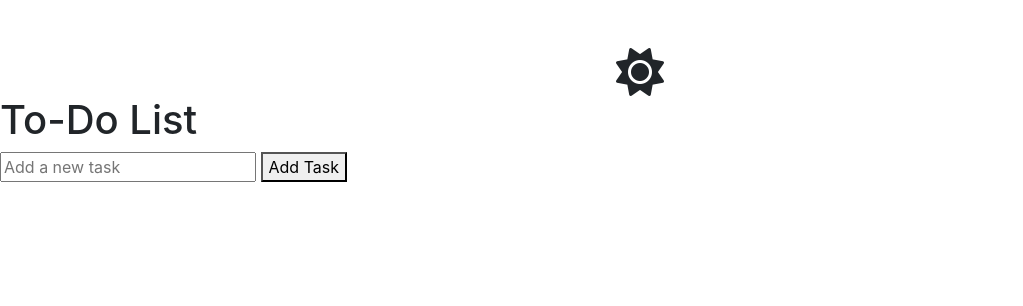
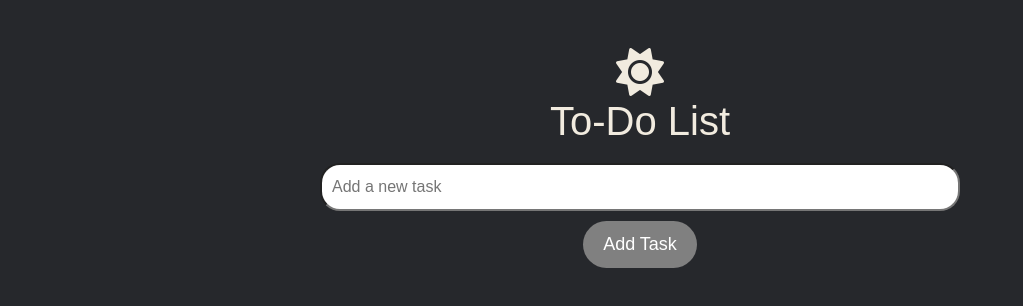
Before and after one commit to DilshodMura/ToDoApp, a plain HTML site: page index.html in a window 1280 px wide. Shown: the whole page, without its empty margins (0-1023 px from the left). Drawn offline with nearby package versions, Linux system fonts and the light colour scheme; files that its build step writes are made by us from their sources.

Commit message:
css issues fixed

```diff
--- a/index.html
+++ b/index.html
@@ -10,7 +10,7 @@
 
     <!-- Font Awesome -->
     <script src="https://kit.fontawesome.com/996973c893.js" crossorigin="anonymous"></script>
-    <link rel="stylesheet" type="text/css" href="./css/main.css">
+    <link rel="stylesheet" type="text/css" href="main.css">
   </head>
 
   <body>
--- a/main.css
+++ b/main.css
@@ -1,3 +1,3 @@
-@import url(./color.css);
-@import url(./night-mode.css);
-@import url(./style.css);
+@import url(color.css);
+@import url(night-mode.css);
+@import url(style.css);
```
